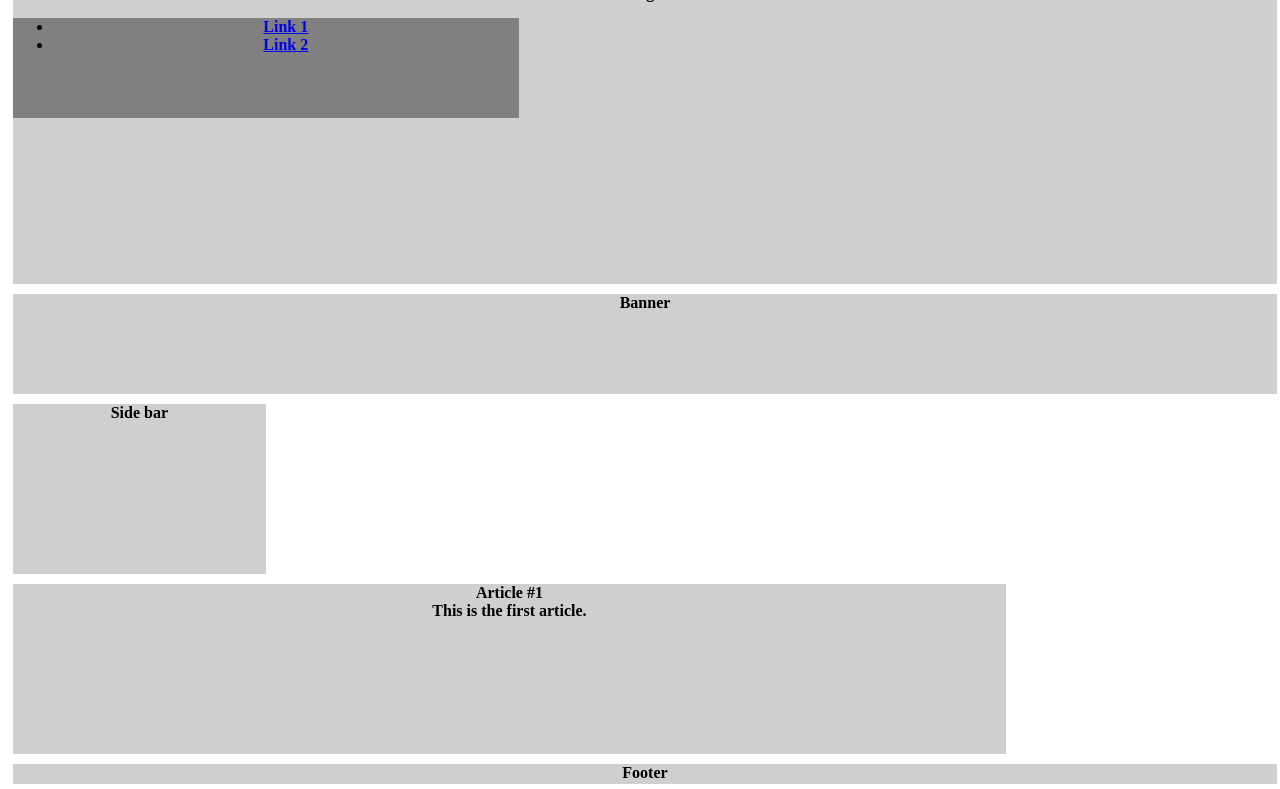
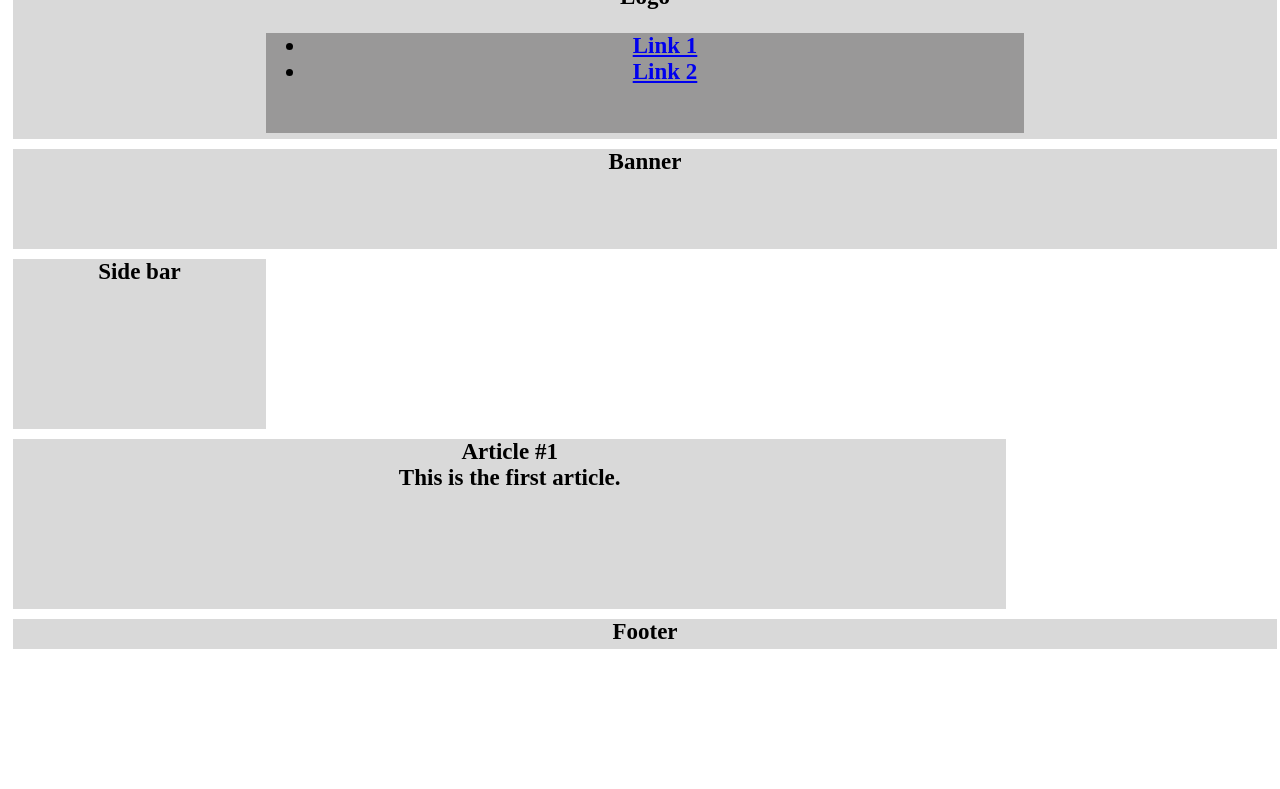
Before and after one commit to mgambina/mi-primer-html, a plain HTML site: page tanintensa.html in a window 1280 px wide. Shown: the part 174-963 px from the top of the page. After the commit the page ends 828 px from the top, so only its background shows below. Drawn offline with Linux system fonts and the light colour scheme.

Commit message:
Ajustes en la pagina de tan intensa

```diff
--- a/tanintensa.css
+++ b/tanintensa.css
@@ -2,29 +2,33 @@
     width:100%;
     height:300px;
     color: black;
-    background: rgb(207, 207, 207);
+    background: rgb(217, 217, 217);
     font-weight: bold;
     text-align: center;
-    border: 5px solid white
+    border: 5px solid white;
+    font-size: 23px;
+
 }
 
 .clase1b {
-    width:40%;
+    width:60%;
     height:100px;
     color: black;
-    background: grey;
+    background: rgb(153, 152, 152);
     font-weight: bold;
-    text-align: center
+    text-align: center;
+    margin: auto
 }
 
 .clase2 {
     width:100%;
     height:100px;
     color: black;
-    background: rgb(207, 207, 207);
+    background: rgb(217, 217, 217);
     font-weight: bold;
     text-align: center;
-    border: 5px solid white
+    border: 5px solid white;
+    font-size: 23px
 }
 
 .clase3 {
@@ -32,39 +36,44 @@
     height:170px;
     color: black;
     float: left;
-    background: rgb(207, 207, 207);
+    background: rgb(217, 217, 217);
     font-weight: bold;
     text-align: center;
-    border: 5px solid white
+    border: 5px solid white;
+    font-size: 23px
+
 }
 
 .clase4 {
-    width:78.55%;
+    width:78.59%;
     height:170px;
     color: black;
     float: left;
-    background: rgb(207, 207, 207);
+    background: rgb(217, 217, 217);
     font-weight: bold;
     text-align: center;
-    border: 5px solid white
+    border: 5px solid white;
+    font-size: 23px;
+    margin: auto
 
 }
 
 .clase5 {
     width:100%;
-    height:20px;
+    height:30px;
     color: black;
-    background: rgb(207, 207, 207);
+    background: rgb(217, 217, 217);
     font-weight: bold;
     text-align: center;
     float: left;
-    border: 5px solid white
+    border: 5px solid white;
+    font-size: 23px
 }
 
 .foto {
     width:300;
     height:20px;
-    background: rgb(207, 207, 207);
+    background: rgb(217, 217, 217);
     text-align: center;
     float: left;
 }
--- a/tanintensa.html
+++ b/tanintensa.html
@@ -6,16 +6,17 @@
   </head>
   <body>
 <div>
-    <div>
-        <img src="./tan intensa logo.png" width="300"/>
-    </div id="foto-1" class="foto">
+
 
     <div class="clase1">
+         <div>
+                <img src="./tan intensa logo.png" width="300"/>
+            </div id="foto-1" class="foto">
     Logo
     <div class="clase1b">
    <ul>
-       <li><a href="www.google.com">Link 1</a></li>
-       <li><a href="www.gmail.com">Link 2</a></li>
+       <li><a href="https://www.google.com/">Link 1</a></li>
+       <li><a href="https://www.w3schools.com/html/default.asp">Link 2</a></li>
    </ul>
     </div>
     </div>
```
